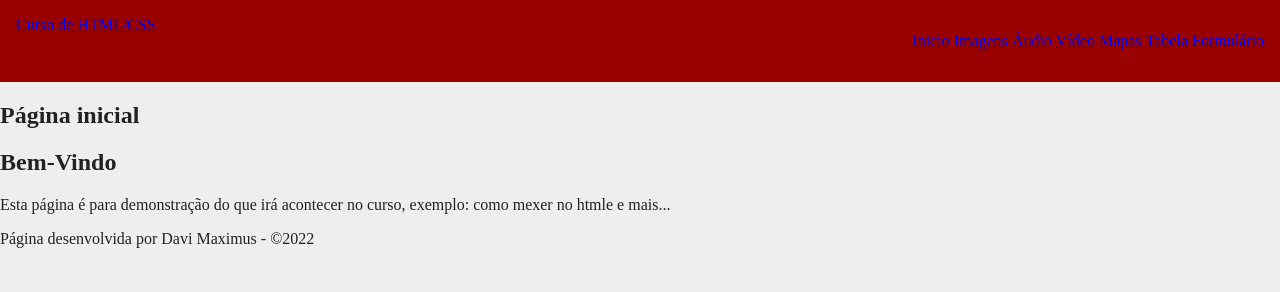
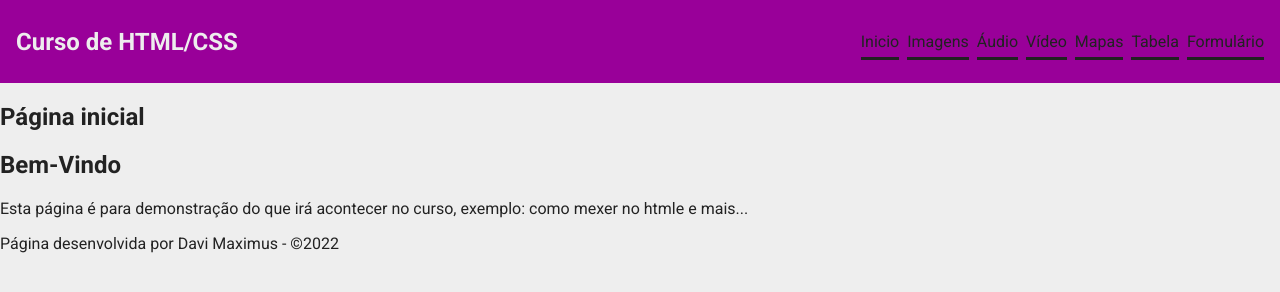
Before and after one commit to Davimaximus/Recursos, a plain HTML site: page index.html in a window 1280 px wide. Drawn offline with Linux system fonts and the light colour scheme.

Commit message:
Edição do cabeçalho

```diff
--- a/index.html
+++ b/index.html
@@ -5,20 +5,23 @@
     <meta http-equiv="X-UA-Compatible" content="IE=edge">
     <meta name="viewport" content="width=device-width, initial-scale=1.0">
     <title>Curso de HTML/css</title>
+    <link rel="preconnect" href="https://fonts.googleapis.com">
+<link rel="preconnect" href="https://fonts.gstatic.com" crossorigin>
+<link href="https://fonts.googleapis.com/css2?family=Roboto:wght@400;700&display=swap" rel="stylesheet">
     <link rel="stylesheet" href="style.css">
 </head>
 <body>
  <header>
      <nav>
          <a href="index.html"class="titulonav">Curso de HTML/CSS</a>
-         <ul>
-             <li><a href="index.html">Inicio</a></li>
-             <li><a href="imagem.html">Imagens</a></li>
-             <li><a href="audio.html">Áudio</a></li>
-             <li><a href="video.html">Vídeo</a></li>
-             <li><a href="mapas.html">Mapas</a></li>
-             <li><a href="tabela.html">Tabela</a></li>
-             <li><a href="formulario.html">Formulário</a></li>
+         <ul class="navlista">
+             <li><a href="index.html"class="navlink">Inicio</a></li>
+             <li><a href="imagem.html"class="navlink">Imagens</a></li>
+             <li><a href="audio.html"class="navlink">Áudio</a></li>
+             <li><a href="video.html"class="navlink">Vídeo</a></li>
+             <li><a href="mapas.html"class="navlink">Mapas</a></li>
+             <li><a href="tabela.html"class="navlink">Tabela</a></li>
+             <li><a href="formulario.html"class="navlink">Formulário</a></li>
          </ul>
      </nav>
  </header>
--- a/style.css
+++ b/style.css
@@ -1,7 +1,7 @@
 :root {
---cor-detalhe-escura: #660000;
---cor-detalhe-media: #990000;
---cor-detalhe-clara: #cc0000;
+--cor-detalhe-escura: #4e0066;
+--cor-detalhe-media: #990099;
+--cor-detalhe-clara: #cc0033;
 
 --cor-neutra-clara: #eeeeee;
 --cor-neutra-media: #888888;
@@ -16,6 +16,7 @@ color: var(--cor-neutra-escura);
 font-size: 16px;
 margin: 0;
 box-sizing: border-box;
+font-family: "roboto", sans-serif;
 }
 
 nav {
@@ -23,6 +24,7 @@ nav {
     padding: 1rem;
     display: flex;
     justify-content: space-between;
+    align-items: center;
 }
 
 nav ul {
@@ -30,6 +32,27 @@ nav ul {
     list-style: none;
 }
 
-nav ul li {
-    padding-left: 0.25rem;
+.navlista li {
+    padding-left: 0.5rem;
 }
+
+.titulonav{
+    font-size: 1.5rem;
+    color: var(--cor-neutra-clara);
+    text-decoration: none;
+    font-weight: bold;
+}
+
+.navlink {
+    text-decoration: none;
+    color: var(--cor-neutra-escura);
+    border-bottom: 3px solid var(--cor-neutra-escura);
+    padding-bottom: 0.4rem;
+    transition: 0.5s;
+}
+
+.navlink:hover {
+    background-color: var(--cor-neutra-clara);
+    color: var(--cor-links);
+    border-bottom: 3px solid var(--cor-links);
+}
```
